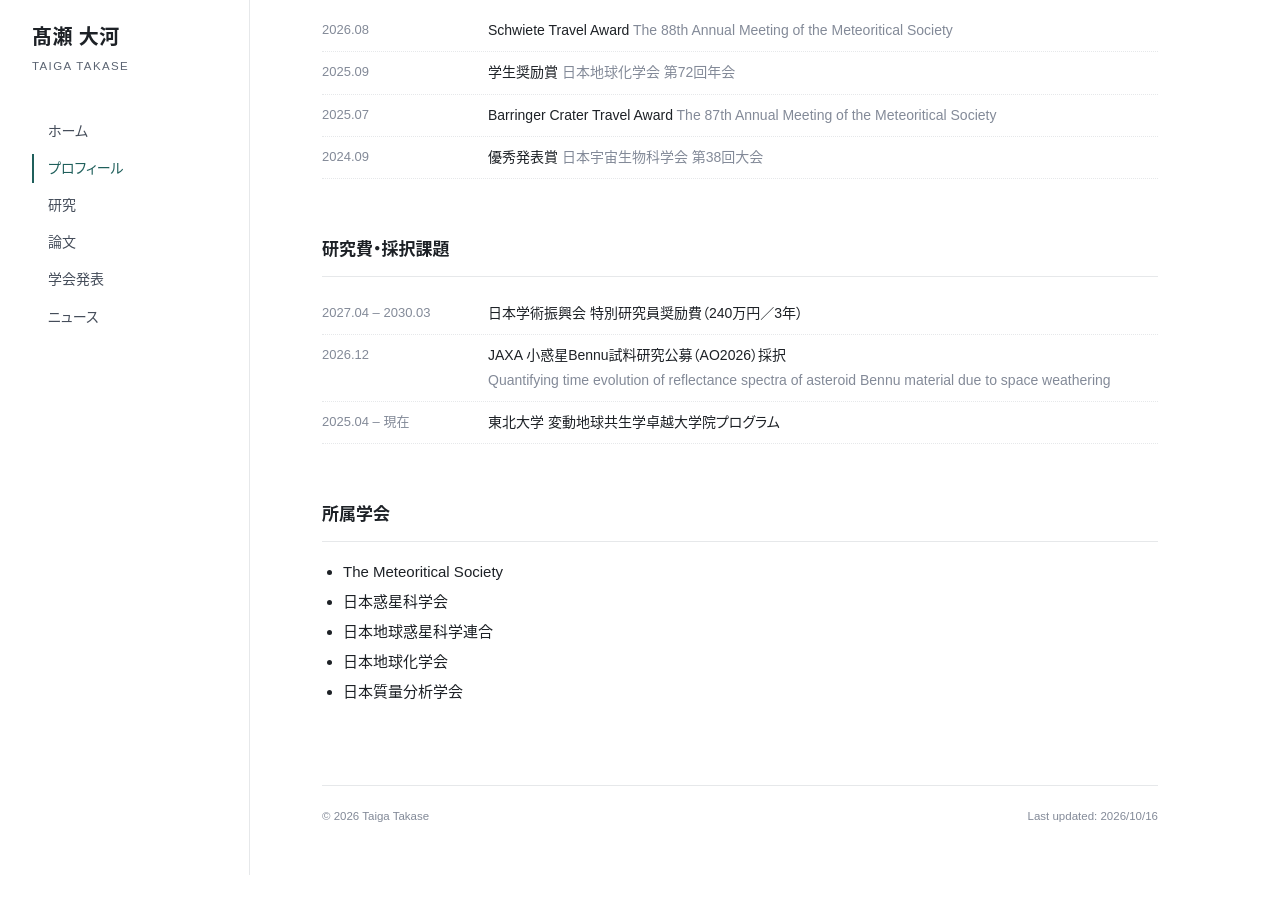
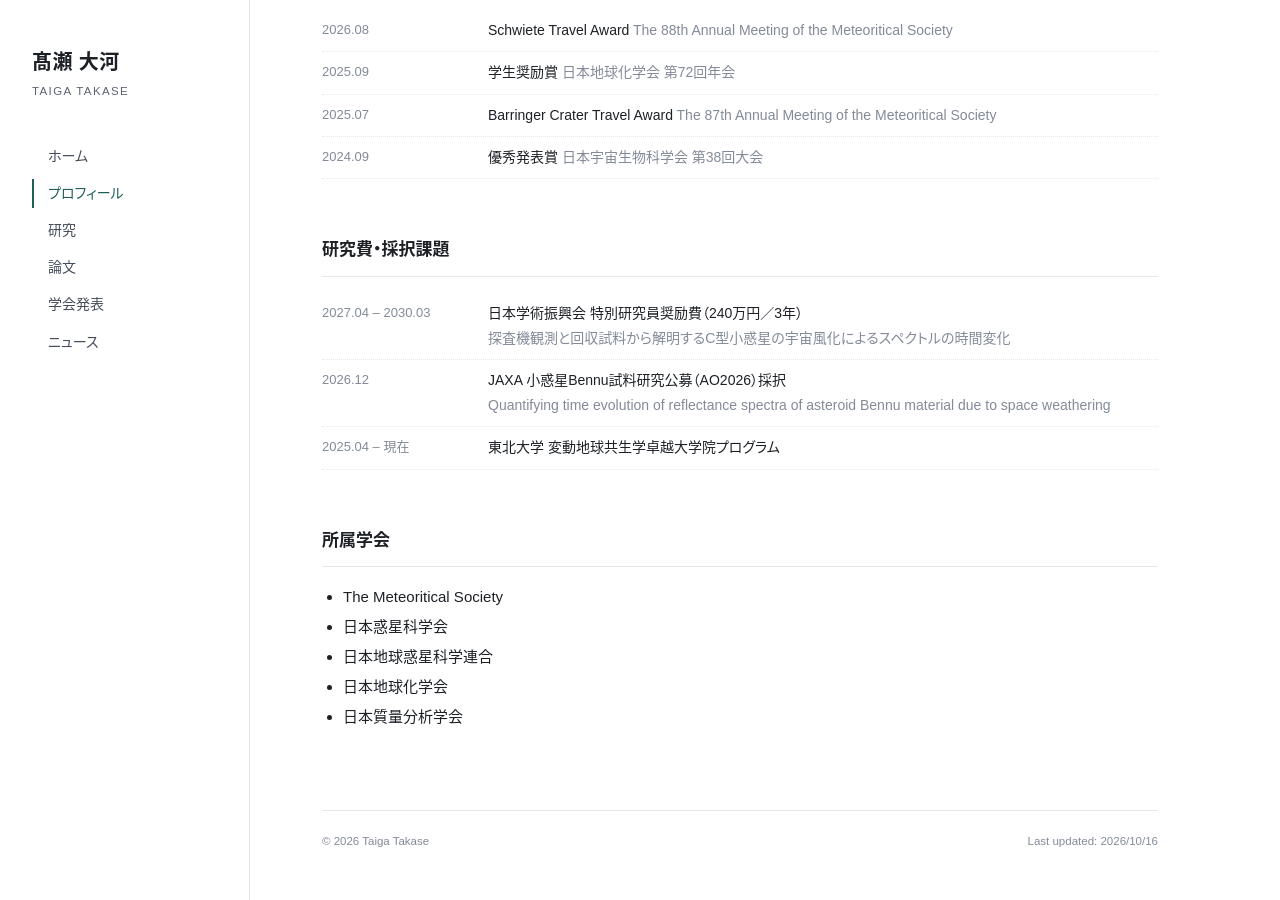
Before and after one commit to takasetaigat1/takasetaigat1.github.io, a Jekyll site: the page built from profile.html, in a window 1280 px wide and 900 px high, scrolled down 861 px. Built offline with Jekyll 4.4.1, drawn with Linux system fonts in a browser that asks for light colours; some web fonts are replaced; before the commit the page ends 1736 px from its top, so only the background shows below that.

Commit message:
JSPS grant: project title
Co-Authored-By: Claude Fable 5.1 <noreply@anthropic.com>
Claude-Session: https://claude.ai/code/session_01WJ69PvNMxXwpNZfvYmXkxj

```diff
--- a/_data/profile.yml
+++ b/_data/profile.yml
@@ -46,6 +46,8 @@ grants:
   - period: 2027.04 – 2030.03
     text: 日本学術振興会 特別研究員奨励費（240万円／3年）
     text_en: JSPS Grant-in-Aid for JSPS Fellows (2.4 million JPY / 3 years)
+    sub: "探査機観測と回収試料から解明するC型小惑星の宇宙風化によるスペクトルの時間変化"
+    sub_en: "Spectral evolution of C-type asteroids by space weathering, revealed from spacecraft observations and returned samples"
   - period: 2026.12
     text: JAXA 小惑星Bennu試料研究公募（AO2026）採択
     text_en: JAXA Announcement of Opportunity for Bennu samples (AO2026)
```
